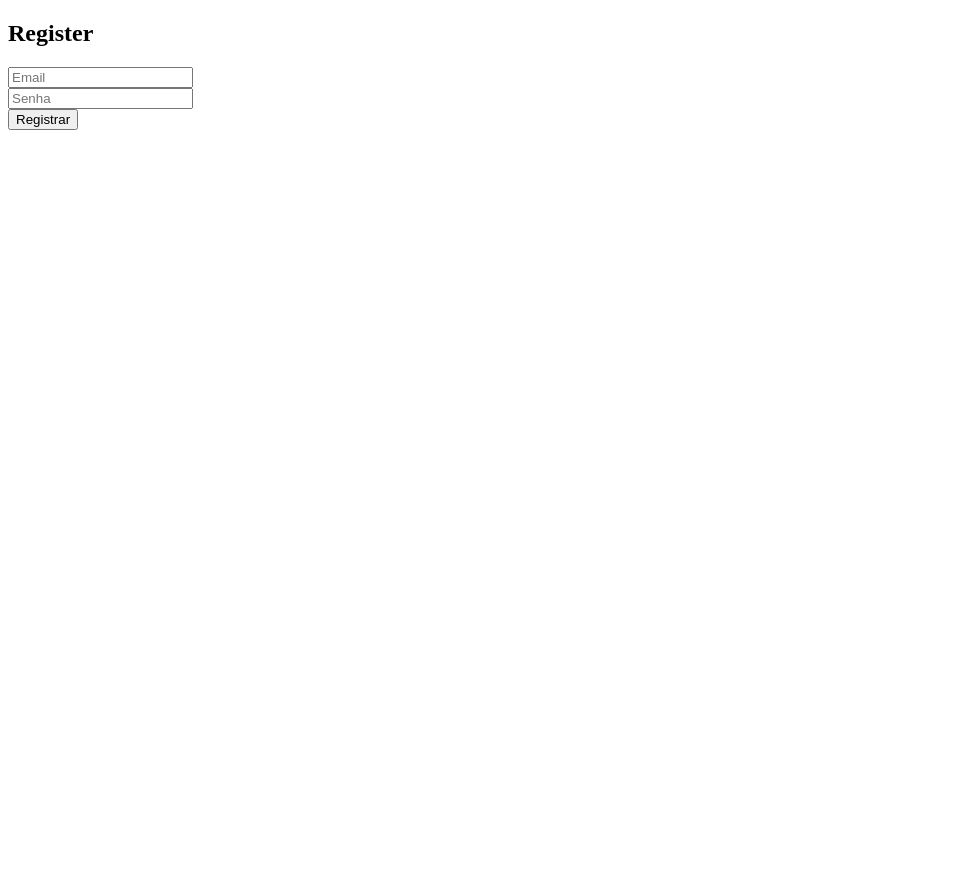
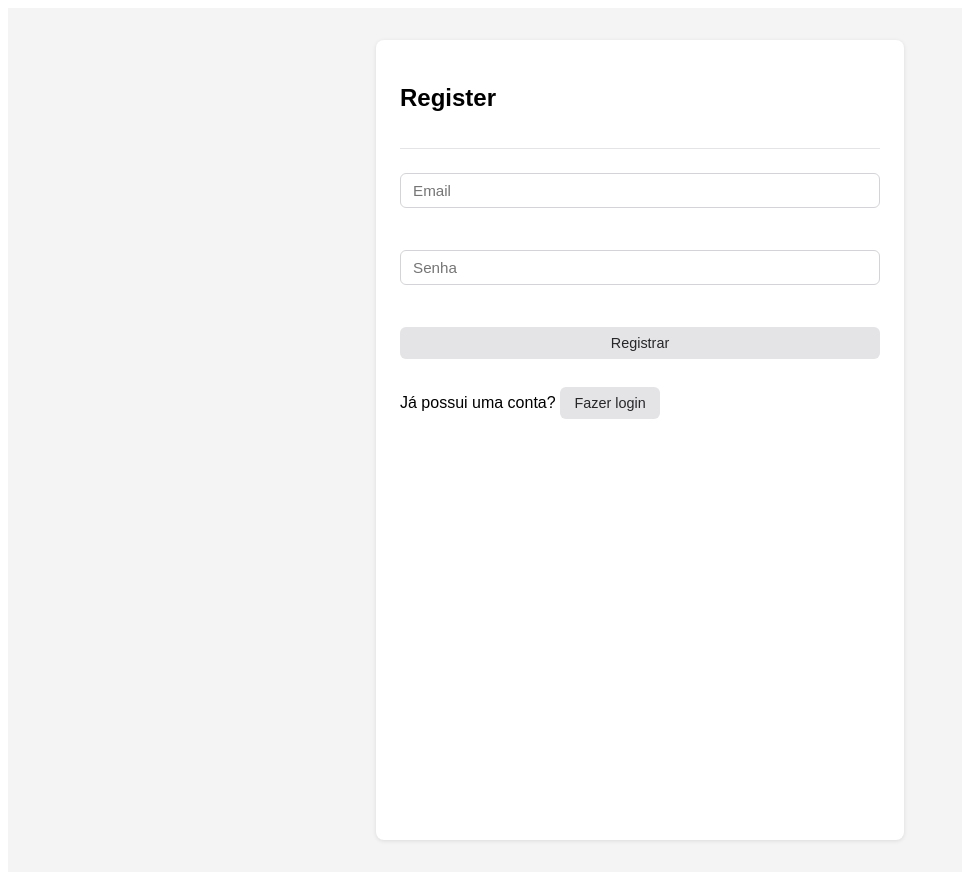
Before and after one commit to gustavocamposa/web-messenger, a React (Vite) app in the folder frontend/: page / in a window 1280 px wide. Shown: the whole page, without its empty margins (0-962 px from the left). Before the commit the page ends 800 px from the top, so only its background shows below. Built offline with nearby package versions, Linux system fonts and the light colour scheme; no server answers.

Commit message:
feat: adiciona estilização no login e register.

```diff
--- a/frontend/src/components/Auth.jsx
+++ b/frontend/src/components/Auth.jsx
@@ -6,21 +6,36 @@ import PaginaPrincipal from "../pages/PaginaPrincipal";
 export default function Auth() {
   const [pagina, setPagina] = useState("register");
   const [token, setToken] = useState(null);
+  const [userId, setUserId] = useState(null);
+
+  function handleAuthSuccess({ token, id }) {
+    setToken(token);
+    setUserId(id);
+  }
+
+  function handleLogout() {
+    setToken(null);
+    setUserId(null);
+  }
 
   if (token) {
-    return <PaginaPrincipal />;
+    return (
+      <PaginaPrincipal token={token} userId={userId} onLogout={handleLogout} />
+    );
   }
 
   return (
     <div>
       {pagina === "register" ? (
         <Register
-          onRegisterSucess={() => {
-            setPagina("login");
-          }}
+          onRegisterSucess={handleAuthSuccess}
+          onGoToLogin={() => setPagina("login")}
         />
       ) : (
-        <Login onLoginSuccess={setToken} />
+        <Login
+          onLoginSuccess={handleAuthSuccess}
+          onGoToRegister={() => setPagina("register")}
+        />
       )}
     </div>
   );
--- a/frontend/src/pages/Login.jsx
+++ b/frontend/src/pages/Login.jsx
@@ -1,6 +1,6 @@
 import { useState } from "react";
 
-export default function Login({ onLoginSuccess }) {
+export default function Login({ onLoginSuccess, onGoToRegister }) {
   const [email, setEmail] = useState("");
   const [password, setPassword] = useState("");
   const [feedback, setFeedback] = useState("");
@@ -43,8 +43,13 @@ export default function Login({ onLoginSuccess }) {
 
   return (
     <div>
+      <div className="container">
+        <div className="card">
           <h2>Login</h2>
+          <div className="id-section"></div>
+          <div className="form-section">
             <input
+              className="input"
               type="email"
               value={email}
               onChange={(e) => setEmail(e.target.value)}
@@ -52,14 +57,26 @@ export default function Login({ onLoginSuccess }) {
             />
             <br />
             <input
+              className="input"
               type="password"
               value={password}
               onChange={(e) => setPassword(e.target.value)}
               placeholder="Senha"
             />
             <br />
-      <button onClick={handleLogin}>Entrar</button>
+            <button className="btn btn-secondary" onClick={handleLogin}>
+              Entrar
+            </button>
+            <p>
+              Não tem conta?{" "}
+              <button className="btn btn-secondary" onClick={onGoToRegister}>
+                Criar conta
+              </button>
+            </p>
             <p>{feedback}</p>
+          </div>
+        </div>
+      </div>
     </div>
   );
 }
--- a/frontend/src/pages/Register.jsx
+++ b/frontend/src/pages/Register.jsx
@@ -1,6 +1,6 @@
 import { useState } from "react";
 
-export default function Register({ onRegisterSucess }) {
+export default function Register({ onRegisterSucess, onGoToLogin }) {
   const [email, setEmail] = useState("");
   const [password, setPassword] = useState("");
   const [feedback, setFeedback] = useState("");
@@ -55,7 +55,10 @@ export default function Register({ onRegisterSucess }) {
         return;
       }
 
-      onRegisterSucess({ token: loginData.token, id: loginData.id });
+      onRegisterSucess({
+        token: loginData.token,
+        id: loginData.id,
+      });
     } catch (error) {
       setFeedback("Erro ao conectar com o servidor.");
     }
@@ -63,23 +66,48 @@ export default function Register({ onRegisterSucess }) {
 
   return (
     <div>
+      <div className="container">
+        <div className="card">
           <h2>Register</h2>
+
+          <div className="id-section"></div>
+
+          <div className="form-section">
             <input
+              className="input"
               type="email"
               value={email}
               onChange={(e) => setEmail(e.target.value)}
               placeholder="Email"
             />
+
             <br />
+
             <input
+              className="input"
               type="password"
               value={password}
               onChange={(e) => setPassword(e.target.value)}
               placeholder="Senha"
             />
+
             <br />
-      <button onClick={handleRegister}>Registrar</button>
+
+            <button className="btn btn-secondary" onClick={handleRegister}>
+              Registrar
+            </button>
+
+            <p>
+              Já possui uma conta?{" "}
+              <button className="btn btn-secondary" onClick={onGoToLogin}>
+                Fazer login
+              </button>
+            </p>
+
             <p>{feedback}</p>
+          </div>
+        </div>
+      </div>
     </div>
   );
 }
```
Lines whose indentation alone changed are shown as unchanged.
